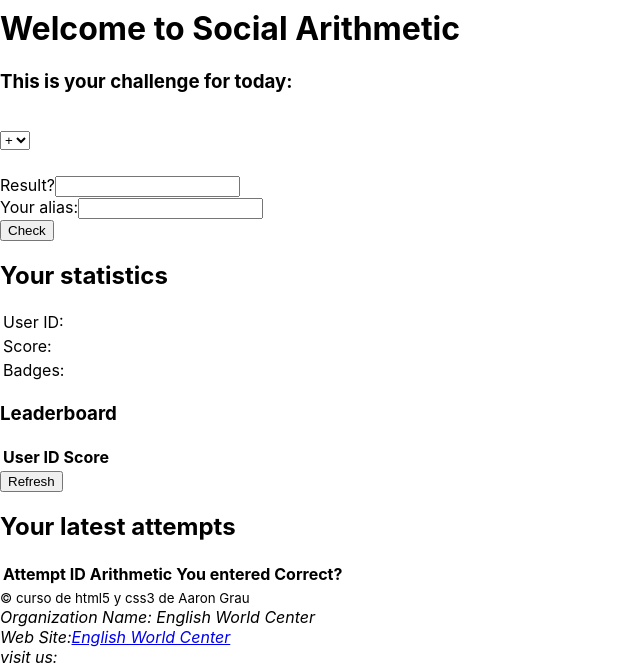
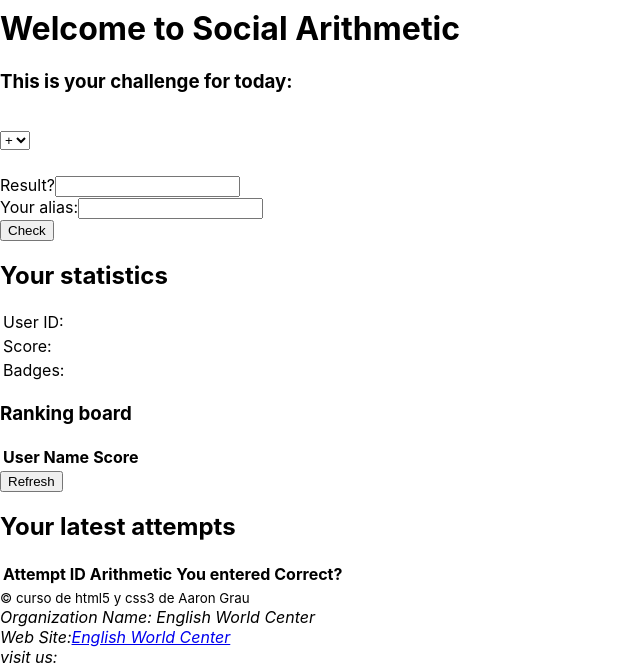
Before and after one commit to manolopzy/happylearning, a React (Create React App) app: page /games in a window 1280 px wide. Shown: the part 194-859 px from the top of the page, without its empty margins (0-640 px from the left). Built offline with nearby package versions, Linux system fonts and the light colour scheme.

Commit message:
Create the arithmetic board components

```diff
--- a/src/components/games/arithmetic/ArithmeticGame.tsx
+++ b/src/components/games/arithmetic/ArithmeticGame.tsx
@@ -1,91 +1,15 @@
+import PlayBoard from "./PlayBoard";
+import RankingBoard from "./RankingBoard";
+import StatisticBoard from "./StatisticBoard";
 
 
 function ArithmeticGame() {
     return (
         <div className="arithmeticGame">
-            <div className="row">
-                <div className="col-md-12">
-                    <h1 className="text-center">Welcome to Social Arithmetic</h1>
-                </div>
-            </div>
-            <div className="row">
-                <div className="col-md-6">
-                    <h3 className="text-center">This is your challenge for today:</h3>
-                    <h1 className="text-center">
+            <PlayBoard />
+            <StatisticBoard />
+            <RankingBoard />
 
-                        <span className="arithmetic-a"></span>
-                        <select id="arithmetic">
-                            <option value="addition">+</option>
-                            <option value="subtraction">-</option>
-                            <option value="multiplication">×</option>
-                            <option value="division">÷</option>
-                        </select>
-                        <span className="arithmetic-b"></span>
-                    </h1>
-                    <p>
-
-                        <form id="attempt-form">
-                            <div className="form-group">
-                                <label htmlFor="result-attempt">Result?</label>
-                                <input type="text" name="result-attempt" id="result-attempt" className="form-control" />
-                            </div>
-                            <div className="form-group">
-                                <label htmlFor="user-alias">Your alias:</label>
-                                <input type="text" name="user-alias" id="user-alias" className="form-control" />
-                            </div>
-                            <input type="submit" value="Check" className="btn btn-default" />
-                        </form>
-                    </p>
-                    <div className="result-message"></div>
-
-                    <div id="stats-div">
-                        <h2>Your statistics</h2>
-                        <table id="stats" className="table">
-                            <tbody>
-                                <tr>
-                                    <td className="info">User ID:</td>
-                                    <td id="stats-user-id"></td>
-                                </tr>
-                                <tr>
-                                    <td className="info">Score:</td>
-                                    <td id="stats-score"></td>
-                                </tr>
-                                <tr>
-                                    <td className="info">Badges:</td>
-                                    <td id="stats-badges"></td>
-                                </tr>
-                            </tbody>
-                        </table>
-                    </div>
-
-                </div>
-                <div className="col-md-6">
-                    <h3>Leaderboard</h3>
-                    <table id="leaderboard" className="table">
-                        <tr>
-                            <th>User ID</th>
-                            <th>Score</th>
-                        </tr>
-                        <tbody id="leaderboard-body"></tbody>
-                    </table>
-                    <div className="text-right">
-                        <button id="refresh-leaderboard" className="btn btn-default" type="submit">Refresh</button>
-                    </div>
-
-                    <div id="results-div">
-                        <h2>Your latest attempts</h2>
-                        <table id="results" className="table">
-                            <tr>
-                                <th>Attempt ID</th>
-                                <th>Arithmetic</th>
-                                <th>You entered</th>
-                                <th>Correct?</th>
-                            </tr>
-                            <tbody id="results-body"></tbody>
-                        </table>
-                    </div>
-                </div>
-            </div>
         </div>
     );
 }
--- /dev/null
+++ b/src/components/games/arithmetic/PlayBoard.tsx
@@ -0,0 +1,46 @@
+
+
+function PlayBoard() {
+    return (
+        <>
+        <div className="row">
+                <div className="col-md-12">
+                    <h1 className="text-center">Welcome to Social Arithmetic</h1>
+                </div>
+            </div>
+            <div className="row">
+                <div className="col-md-6">
+                    <h3 className="text-center">This is your challenge for today:</h3>
+                    <h1 className="text-center">
+
+                        <span className="arithmetic-a"></span>
+                        <select id="arithmetic">
+                            <option value="addition">+</option>
+                            <option value="subtraction">-</option>
+                            <option value="multiplication">×</option>
+                            <option value="division">÷</option>
+                        </select>
+                        <span className="arithmetic-b"></span>
+                    </h1>
+                    <p>
+
+                        <form id="attempt-form">
+                            <div className="form-group">
+                                <label htmlFor="result-attempt">Result?</label>
+                                <input type="text" name="result-attempt" id="result-attempt" className="form-control" />
+                            </div>
+                            <div className="form-group">
+                                <label htmlFor="user-alias">Your alias:</label>
+                                <input type="text" name="user-alias" id="user-alias" className="form-control" />
+                            </div>
+                            <input type="submit" value="Check" className="btn btn-default" />
+                        </form>
+                    </p>
+                    <div className="result-message"></div>
+                </div>
+            </div>
+        </>
+    );
+}
+
+export default PlayBoard;
--- /dev/null
+++ b/src/components/games/arithmetic/RankingBoard.tsx
@@ -0,0 +1,38 @@
+function RankingBoard() {
+  return (
+    <div className="ranking">
+      <h3>Ranking board</h3>
+      <table id="rankingboard" className="table">
+        <tr>
+          <th>User Name</th>
+          <th>Score</th>
+        </tr>
+        <tbody id="rankingboard-body"></tbody>
+      </table>
+      <div className="text-right">
+        <button
+          id="refresh-rankingboard"
+          className="btn btn-default"
+          type="submit"
+        >
+          Refresh
+        </button>
+      </div>
+
+      <div id="results-div">
+        <h2>Your latest attempts</h2>
+        <table id="results" className="table">
+          <tr>
+            <th>Attempt ID</th>
+            <th>Arithmetic</th>
+            <th>You entered</th>
+            <th>Correct?</th>
+          </tr>
+          <tbody id="results-body"></tbody>
+        </table>
+      </div>
+    </div>
+  );
+}
+
+export default RankingBoard;
--- /dev/null
+++ b/src/components/games/arithmetic/StatisticBoard.tsx
@@ -0,0 +1,25 @@
+function StatisticBoard() {
+  return (
+    <div id="stats-board">
+      <h2>Your statistics</h2>
+      <table id="stats" className="table">
+        <tbody>
+          <tr>
+            <td className="info">User ID:</td>
+            <td id="stats-user-id"></td>
+          </tr>
+          <tr>
+            <td className="info">Score:</td>
+            <td id="stats-score"></td>
+          </tr>
+          <tr>
+            <td className="info">Badges:</td>
+            <td id="stats-badges"></td>
+          </tr>
+        </tbody>
+      </table>
+    </div>
+  );
+}
+
+export default StatisticBoard;
```
